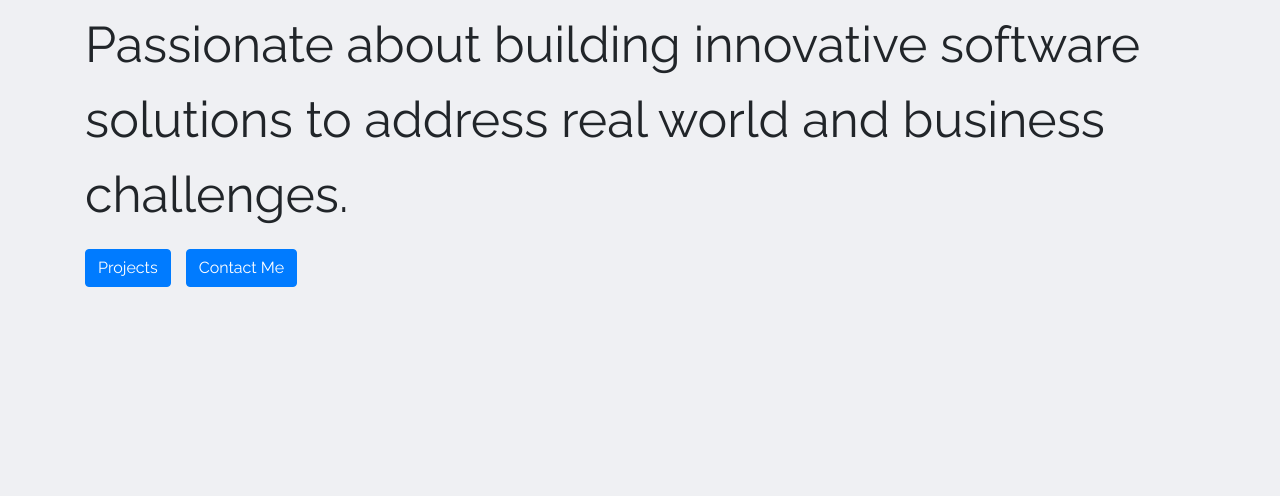
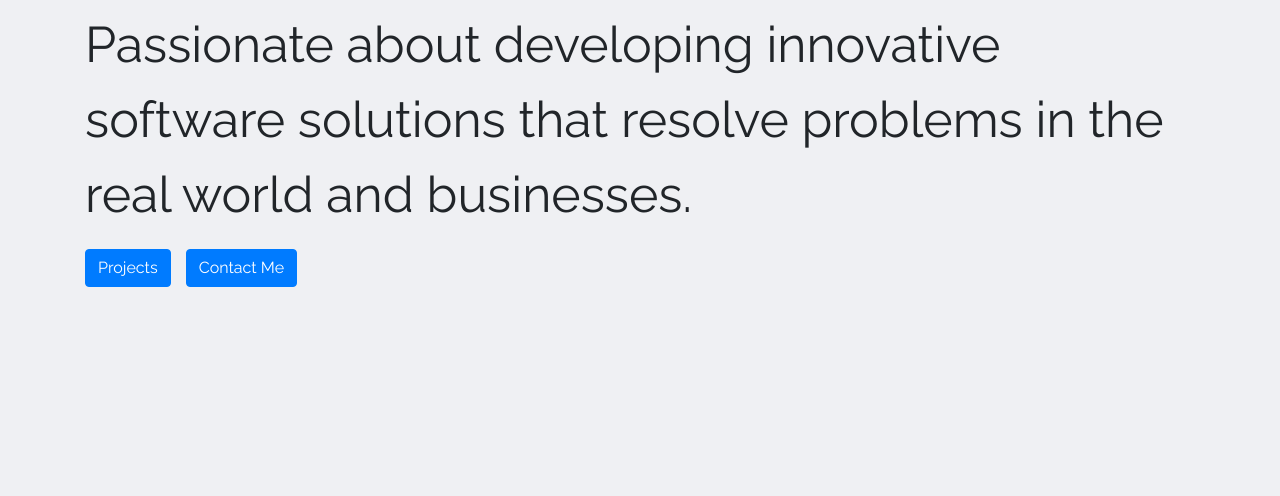
Before and after one commit to yashrajb/yashrajb.github.io, a Gatsby site: page / in a window 1280 px wide. Shown: the part 304-800 px from the top of the page. Built offline with nearby package versions, Linux system fonts and the light colour scheme; Gatsby itself is replaced by a stand-in of ours.

Commit message:
changed headline

```diff
--- a/src/sections/Hero/index.js
+++ b/src/sections/Hero/index.js
@@ -23,8 +23,7 @@ const Hero = () => {
     >
       <p className={mainModule.greetings}>Hi, I'm {author},</p>
       <p className={mainModule.headline}>
-        Passionate about building innovative software solutions to address
-        real world and business challenges.
+        Passionate about developing innovative software solutions that resolve problems in the real world and businesses.
       </p>
       <Button className={mainModule.btn} onClick={() => onClick("projects")}>
         Projects
```
